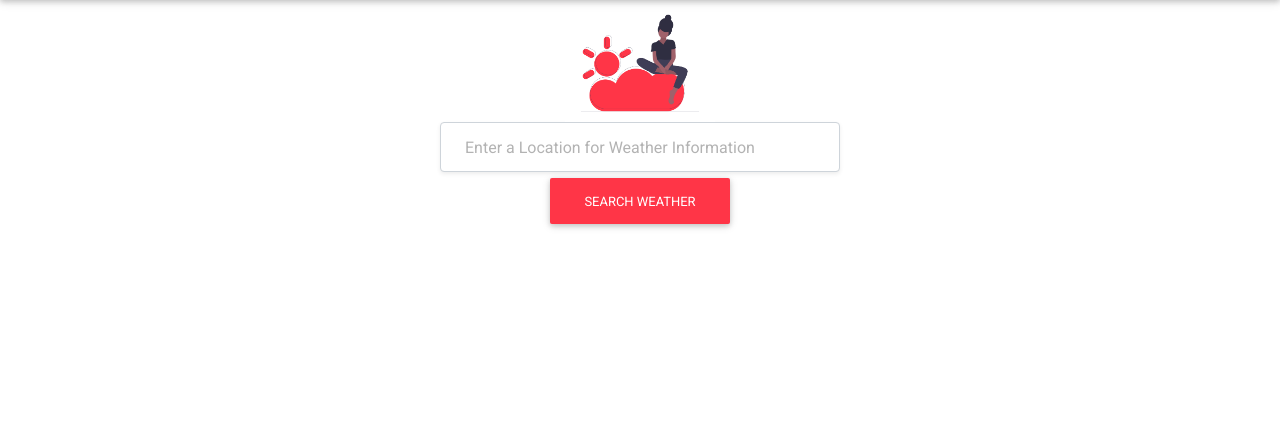
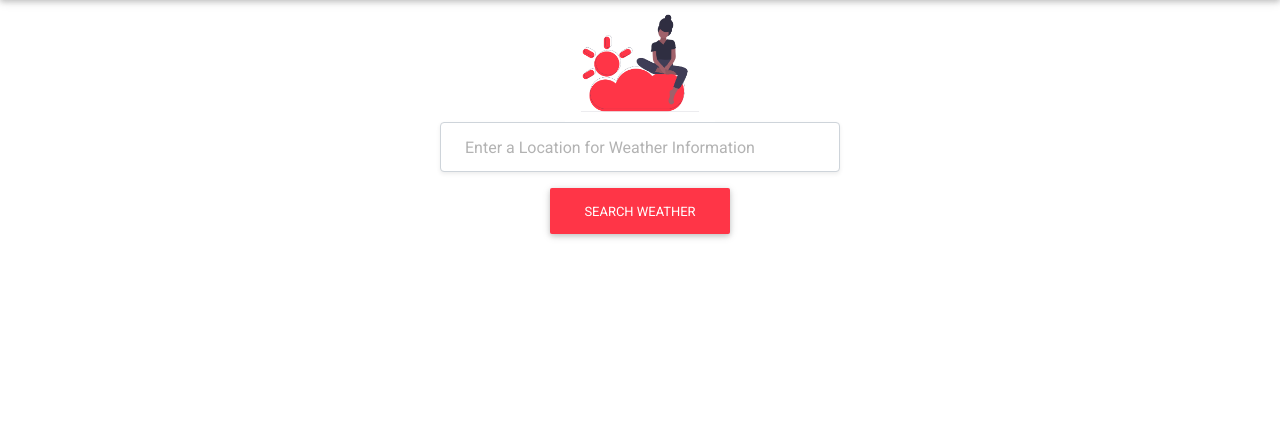
Before and after one commit to ayo83/weather-app, a Node server app: page / in a window 1280 px wide. Shown: the part 56-494 px from the top of the page. Run offline with Node 20, Linux system fonts and the light colour scheme; some libraries are stand-ins or nearby versions.

Commit message:
Modified the app.js and Index.hbs

```diff
--- a/templates/views/index.hbs
+++ b/templates/views/index.hbs
@@ -26,7 +26,7 @@
         <form class="change-location  text-center text-muted" id="weather">
             <input type="text" class="form-control shadow-sm p-4 form"
                 placeholder="Enter a Location for Weather Information">
-            <button type="submit" class="btn text-white">Search Weather</button>
+            <button type="submit" class="btn text-white mt-3">Search Weather</button>
         </form>
         <div id="loader" class="mt-3">
             <div class="load spinner-border text-danger" role="status">
```
Also changed, not shown: public/js/app.js.
